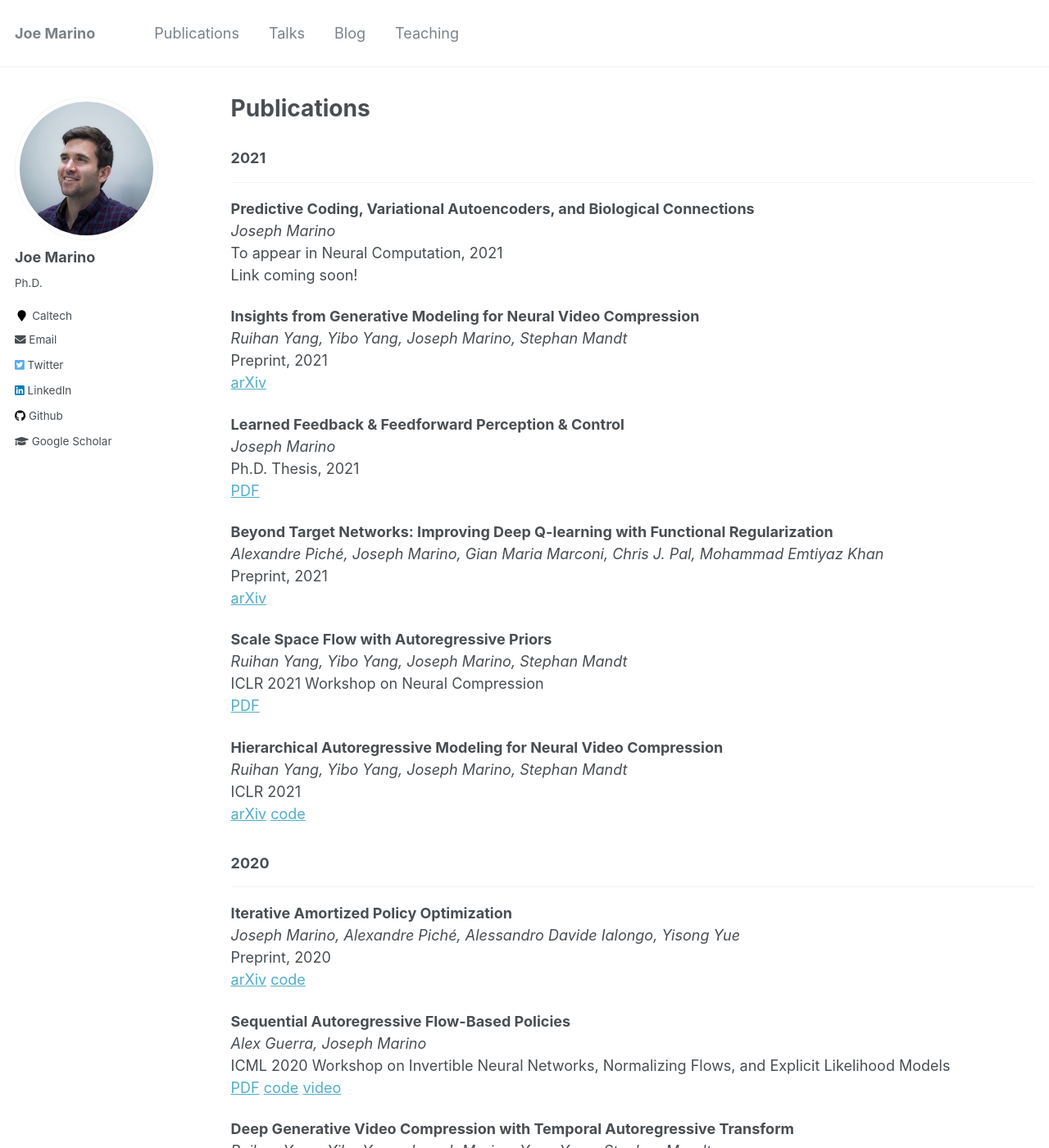
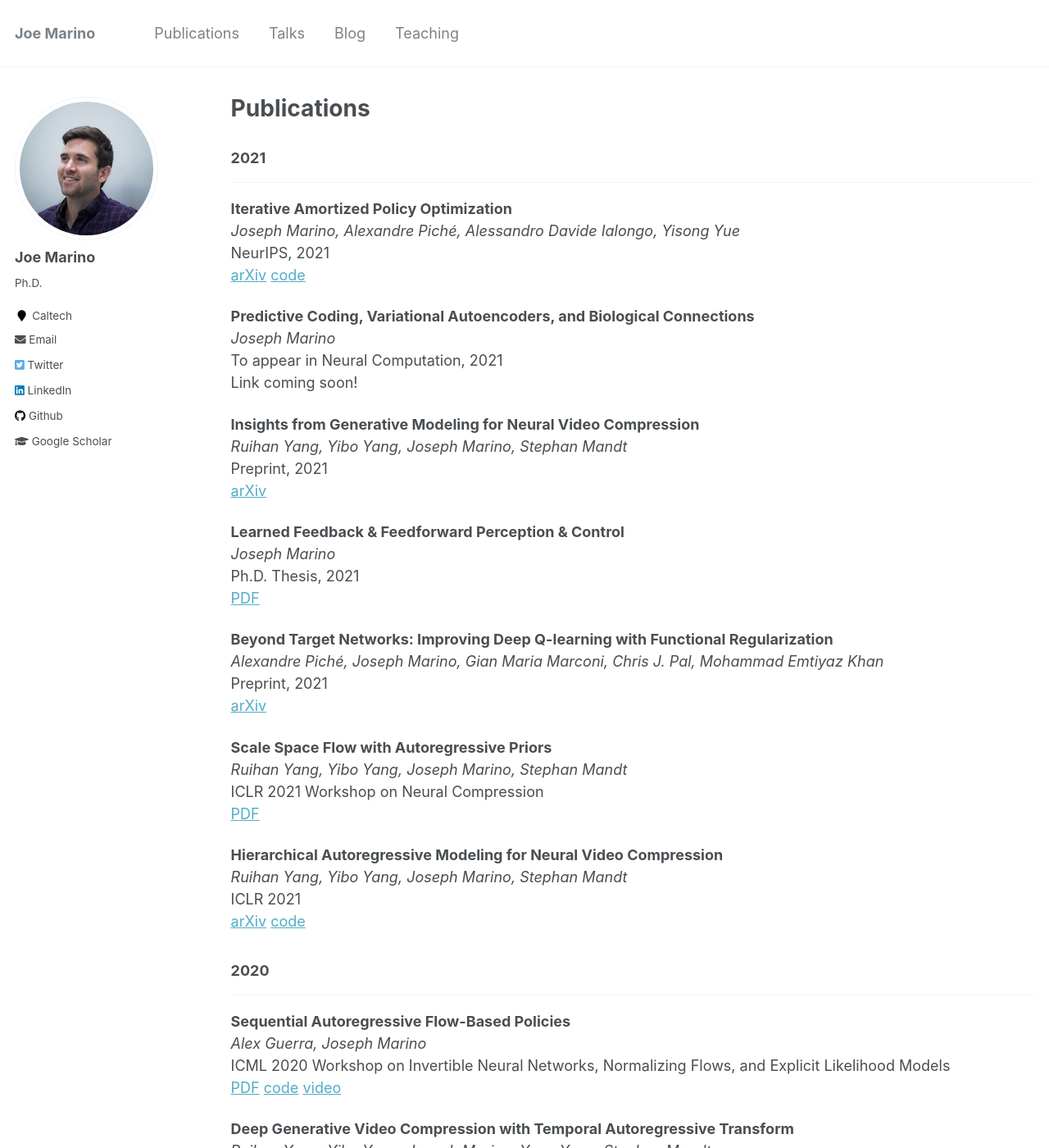
Before and after one commit to joelouismarino/joelouismarino.github.io, a Jekyll site: the page built from _pages/publications.md, in a window 1280 px wide and 1400 px high. Shown: the whole window at 82% size. Built offline with Jekyll 4.4.1, drawn with Linux system fonts in a browser that asks for light colours; part of the change alters nothing that is shown.

Commit message:
Updating pubs

```diff
--- a/_pages/publications.md
+++ b/_pages/publications.md
@@ -6,6 +6,11 @@ author_profile: true
 ---
 ### 2021
 ___
+
+**Iterative Amortized Policy Optimization**
+*Joseph Marino, Alexandre Piché, Alessandro Davide Ialongo, Yisong Yue*
+NeurIPS, 2021
+[arXiv](https://arxiv.org/abs/2010.10670) [code](https://github.com/joelouismarino/variational_rl)
 
 **Predictive Coding, Variational Autoencoders, and Biological Connections**
 *Joseph Marino*
@@ -39,11 +44,6 @@ ICLR 2021
 
 ### 2020
 ___
-
-**Iterative Amortized Policy Optimization**
-*Joseph Marino, Alexandre Piché, Alessandro Davide Ialongo, Yisong Yue*
-Preprint, 2020
-[arXiv](https://arxiv.org/abs/2010.10670) [code](https://github.com/joelouismarino/variational_rl)
 
 **Sequential Autoregressive Flow-Based Policies**
 *Alex Guerra, Joseph Marino*
```
